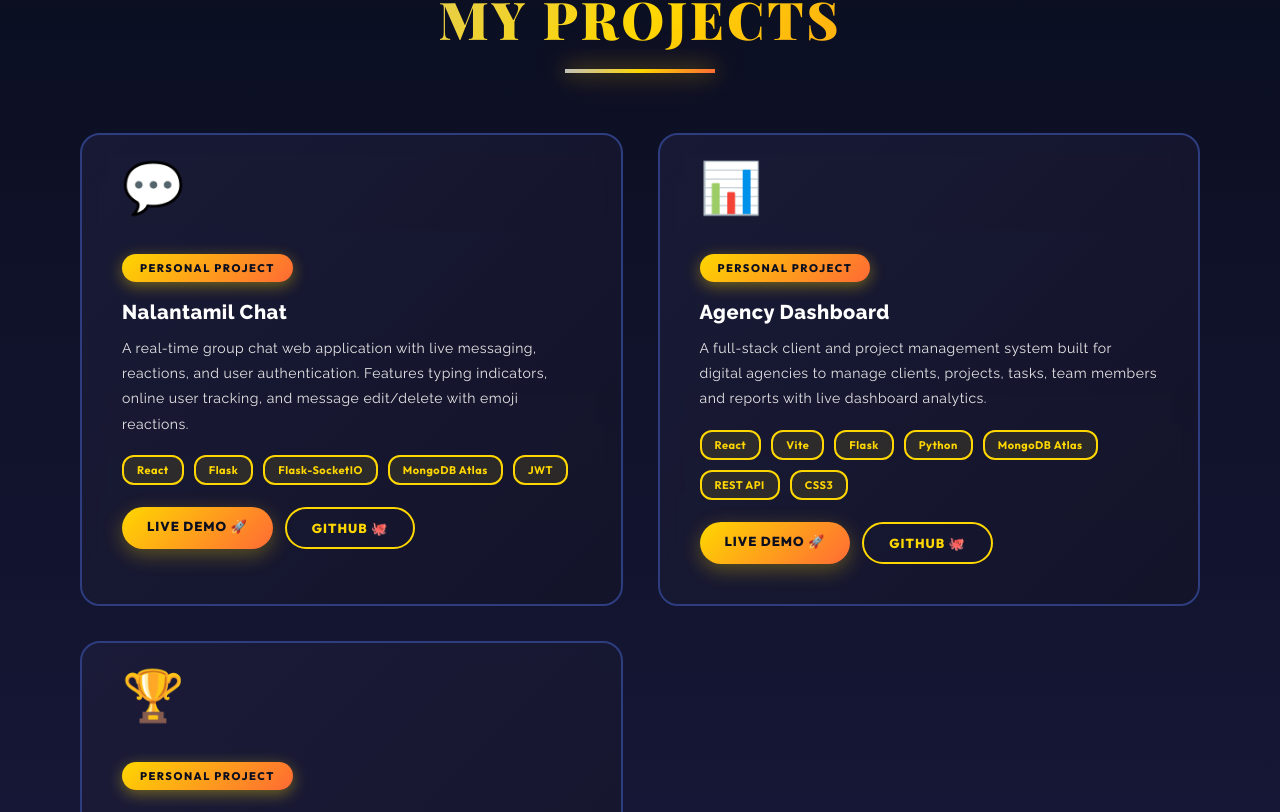
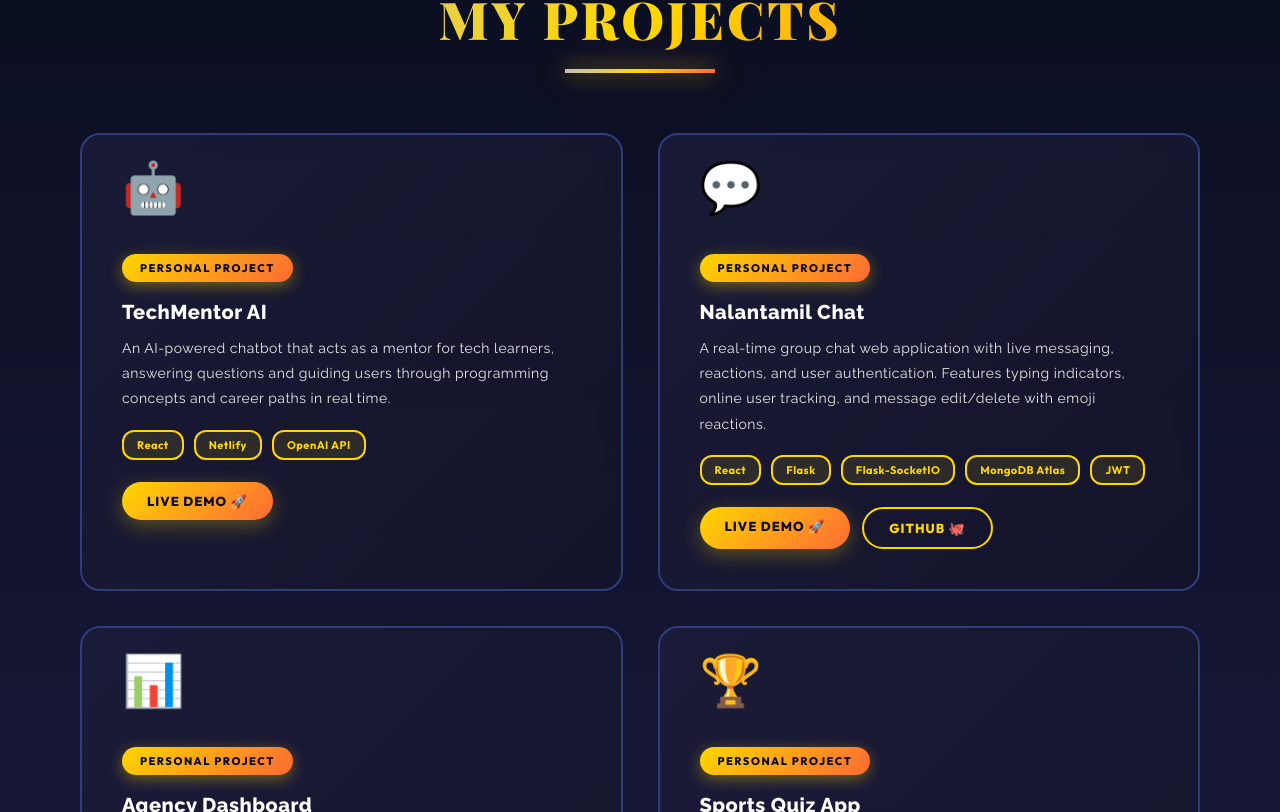
Before and after one commit to Nalantamil/portfolio, a React app: page / in a window 1280 px wide. Shown: the part 2928-3740 px from the top of the page. Built offline with nearby package versions, Linux system fonts and the light colour scheme; the HTML template or start-up script is replaced by a standard one.

Commit message:
Add TechMentor AI chatbot project

```diff
--- a/src/Projects.jsx
+++ b/src/Projects.jsx
@@ -1,5 +1,14 @@
 function Projects(){
   const projects = [
+    {
+      icon: '🤖',
+      title: 'TechMentor AI',
+      description: 'An AI-powered chatbot that acts as a mentor for tech learners, answering questions and guiding users through programming concepts and career paths in real time.',
+      tech: ['React', 'Netlify', 'OpenAI API'],
+      live: 'https://techmentorai.netlify.app',
+      github: '',
+      type: 'Personal Project'
+    },
     {
       icon: '💬',
       title: 'Nalantamil Chat',
```
Also changed, not shown: src/Hero.jsx (line endings or trailing spaces), 1 other file (tests, documents, lock files or other folders).
